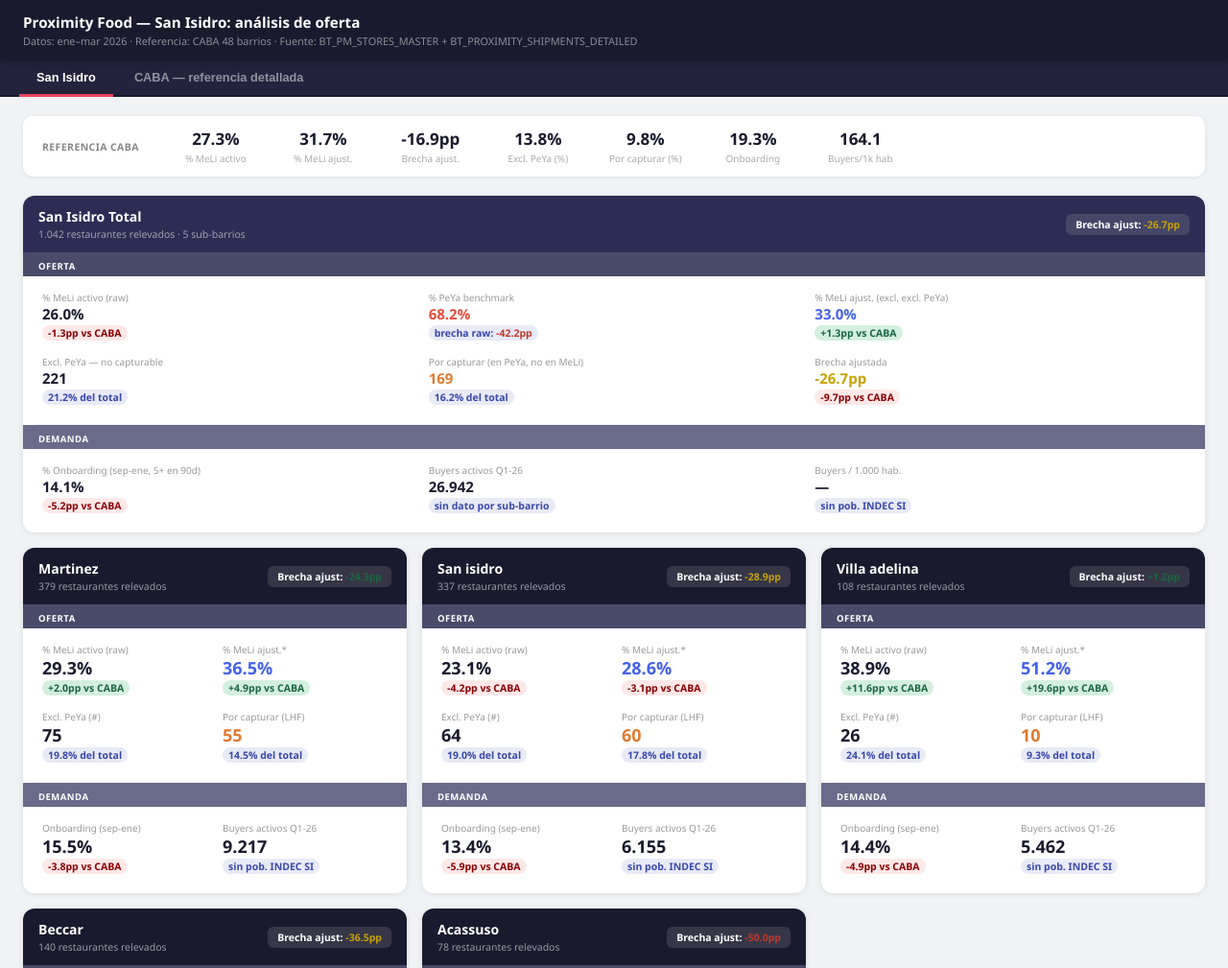
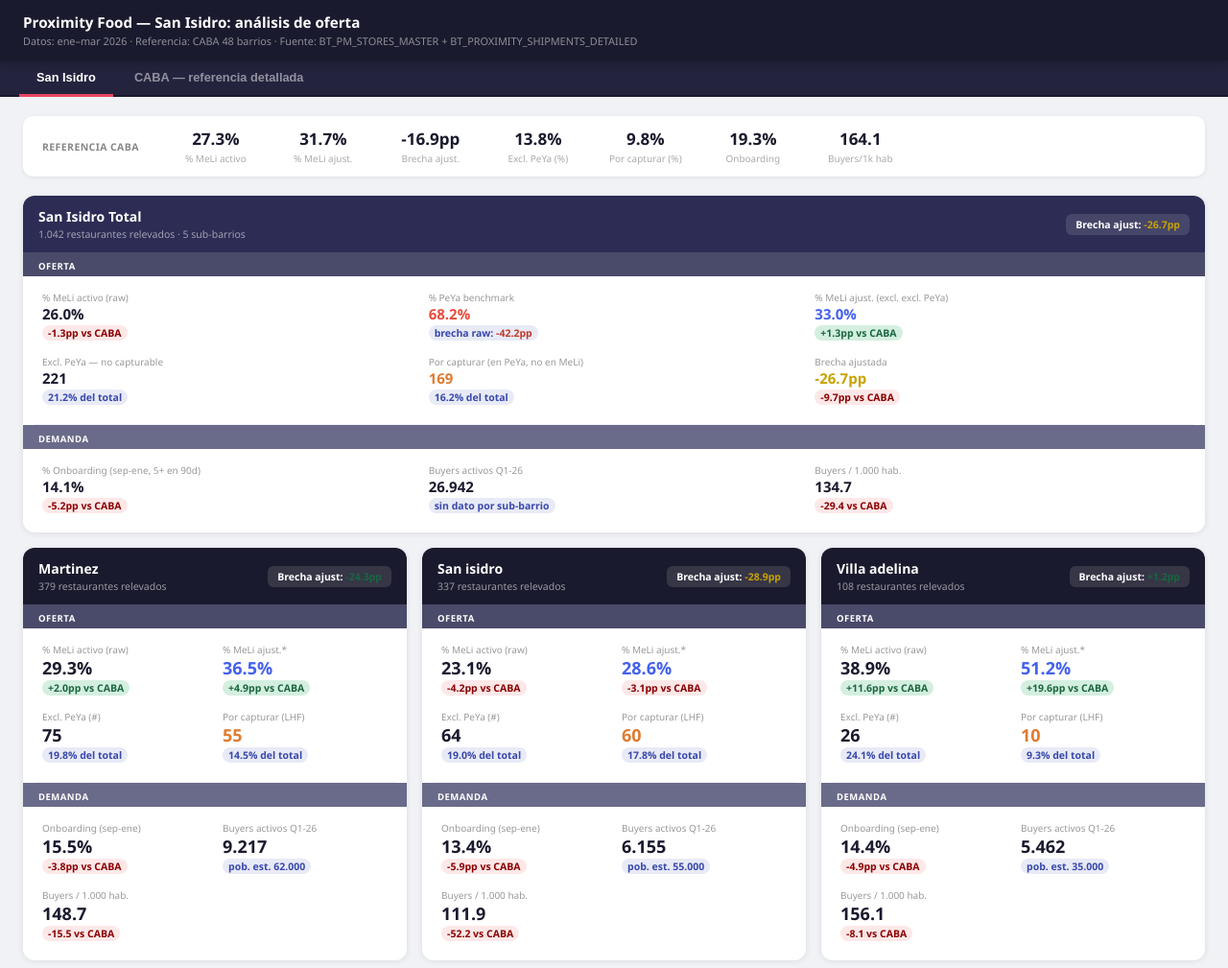
Before and after one commit to JeannineGrad/proximity-dashboards, a plain HTML site: page food_barrios_coverage.html in a window 1280 px wide. Shown: the top 1009 px of the page at 96% size. Drawn offline with Linux system fonts and the light colour scheme.

Commit message:
Cards SI: agrega buyers/1k hab con pob INDEC 2022 estimada por localidad

```diff
--- a/food_barrios_coverage.html
+++ b/food_barrios_coverage.html
@@ -253,12 +253,13 @@ const CABA = [
   {b:'VILLA RIACHUELO',  rel:51,  meli:15.7,peya:62.7,buyers:1113, onb:11.2,ep:16, pt:32,  lhf:11},
 ];
 
+// pob: estimación INDEC 2022 por localidad (aprox., pendiente dato oficial)
 const SI = [
-  {b:'MARTINEZ',     rel:379,meli:29.3,peya:68.6,buyers:9217,onb:15.5,ep:75,pt:260,lhf:55},
-  {b:'SAN ISIDRO',   rel:337,meli:23.1,peya:65.6,buyers:6155,onb:13.4,ep:64,pt:221,lhf:60},
-  {b:'VILLA ADELINA',rel:108,meli:38.9,peya:62.0,buyers:5462,onb:14.4,ep:26,pt:67, lhf:10},
-  {b:'BECCAR',       rel:140,meli:20.0,peya:72.9,buyers:4759,onb:11.0,ep:36,pt:102,lhf:20},
-  {b:'ACASSUSO',     rel:78, meli:15.4,peya:78.2,buyers:1349,onb:17.1,ep:20,pt:61, lhf:24},
+  {b:'MARTINEZ',     rel:379,meli:29.3,peya:68.6,buyers:9217,onb:15.5,ep:75,pt:260,lhf:55,pob:62000},
+  {b:'SAN ISIDRO',   rel:337,meli:23.1,peya:65.6,buyers:6155,onb:13.4,ep:64,pt:221,lhf:60,pob:55000},
+  {b:'VILLA ADELINA',rel:108,meli:38.9,peya:62.0,buyers:5462,onb:14.4,ep:26,pt:67, lhf:10,pob:35000},
+  {b:'BECCAR',       rel:140,meli:20.0,peya:72.9,buyers:4759,onb:11.0,ep:36,pt:102,lhf:20,pob:27000},
+  {b:'ACASSUSO',     rel:78, meli:15.4,peya:78.2,buyers:1349,onb:17.1,ep:20,pt:61, lhf:24,pob:21000},
 ];
 
 // ── HELPERS ──
@@ -330,6 +331,8 @@ function agg(rows) {
     onb:    rows.reduce((s,r)=>s+r.buyers*r.onb,0)/totalBuyers,
     epPct:  totalEp/totalRel*100,
     lhfPct: totalLhf/totalRel*100,
+    pob:    rows.reduce((s,r)=>s+(r.pob||0),0),
+    bph:    (()=>{ const p=rows.reduce((s,r)=>s+(r.pob||0),0); return p>0?totalBuyers/p*1000:null; })(),
   };
 }
 
@@ -432,8 +435,9 @@ function buildCard(z, caba, isTotal) {
         </div>
         <div class="metric-cell">
           <div class="mc-label">Buyers / 1.000 hab.</div>
-          <div class="mc-value sm">—</div>
-          <span class="mc-delta delta-info">sin pob. INDEC SI</span>
+          ${z.bph != null
+            ? `<div class="mc-value sm">${z.bph.toFixed(1)}</div>${delta(z.bph, caba.bph, true, '', 1)}`
+            : `<div class="mc-value sm" style="color:#bbb">—</div><span class="mc-delta delta-info">sin pob. INDEC SI</span>`}
         </div>
       </div>`
     : `<div class="metrics-grid">
@@ -445,7 +449,13 @@ function buildCard(z, caba, isTotal) {
         <div class="metric-cell">
           <div class="mc-label">Buyers activos Q1-26</div>
           <div class="mc-value">${fmt(z.buyers)}</div>
-          <span class="mc-delta delta-info">sin pob. INDEC SI</span>
+          ${z.pob ? `<span class="mc-delta delta-info">pob. est. ${fmt(z.pob)}</span>` : ''}
+        </div>
+        <div class="metric-cell">
+          <div class="mc-label">Buyers / 1.000 hab.</div>
+          ${z.pob
+            ? `<div class="mc-value">${(z.buyers/z.pob*1000).toFixed(1)}</div>${delta(z.buyers/z.pob*1000, caba.bph, true, '', 1)}`
+            : `<div class="mc-value" style="color:#bbb">—</div><span class="mc-delta delta-info">sin pob.</span>`}
         </div>
       </div>`;
 
@@ -514,7 +524,8 @@ function renderCards() {
       mAdj: meliAdjPct(r), pAdj: peyaAdjPct(r), bAdj: adjBrecha(r),
       act: meliActivos(r), meli: r.meli, peya: r.peya,
       epPct: r.ep/r.rel*100, lhfPct: r.lhf/r.rel*100,
-      onb: r.onb, buyers: r.buyers
+      onb: r.onb, buyers: r.buyers, pob: r.pob||null,
+      bph: r.pob ? r.buyers/r.pob*1000 : null,
     };
     html += buildCard(z, caba, false);
   });
```
